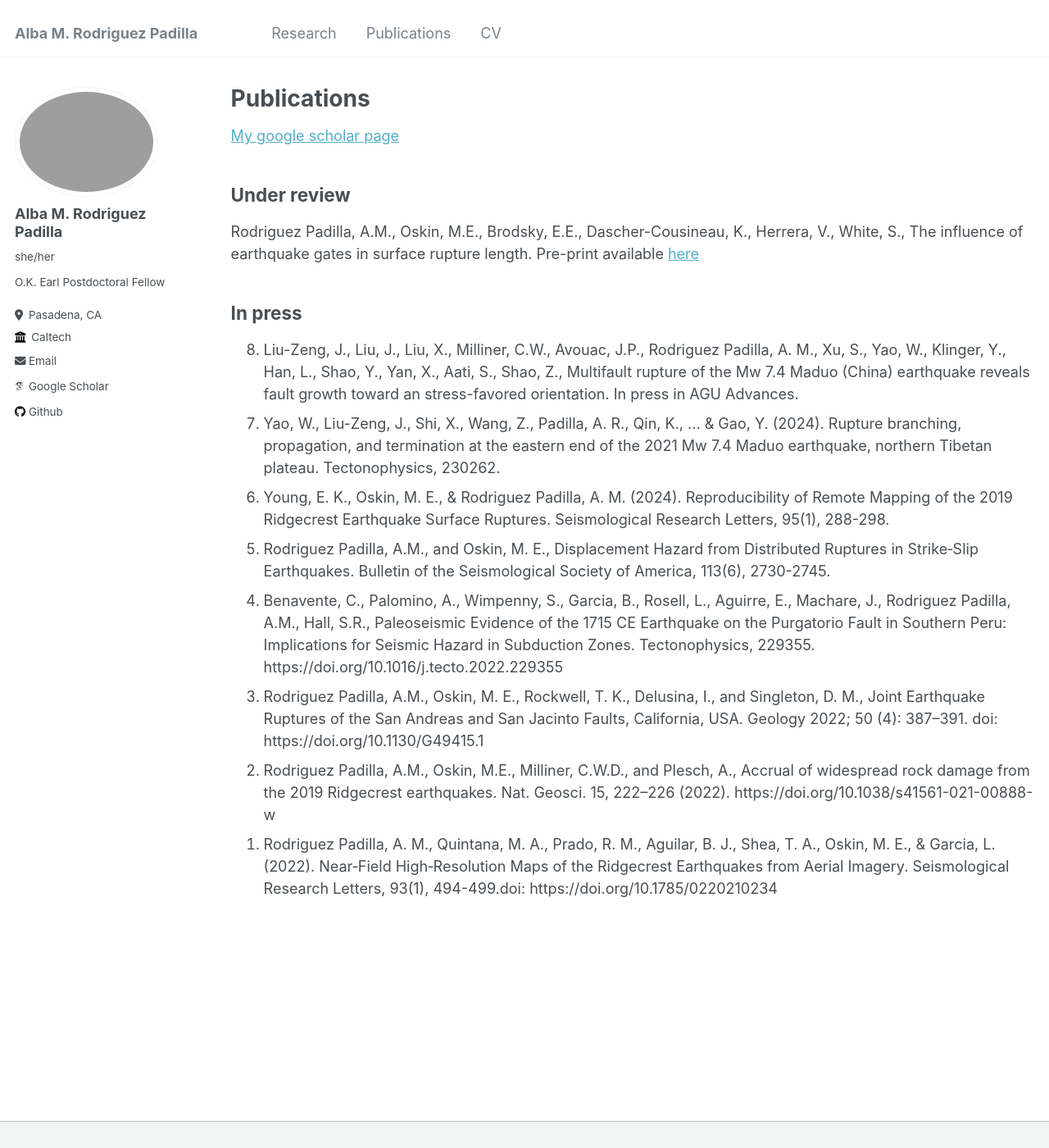
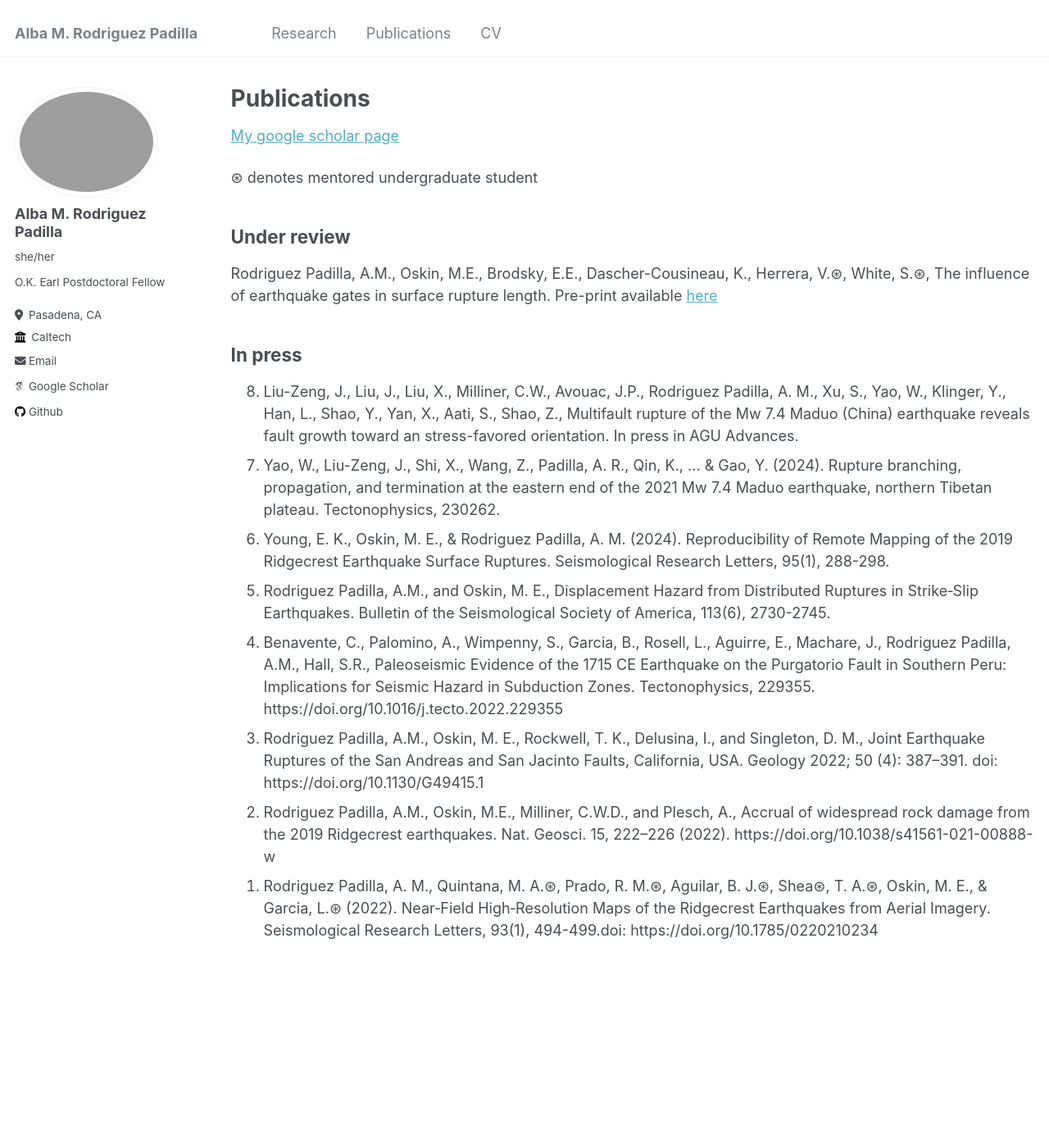
Before and after one commit to absrp/absrp.github.io, a Jekyll site: the page built from _pages/publications.md, in a window 1280 px wide and 1400 px high. Shown: the whole window at 82% size. Built offline with Jekyll 4.4.1, drawn with Linux system fonts in a browser that asks for light colours; some web fonts are replaced.

Commit message:
Update publications.md

```diff
--- a/_pages/publications.md
+++ b/_pages/publications.md
@@ -7,9 +7,11 @@ author_profile: true
 
  [My google scholar page](https://scholar.google.com/citations?user=eq-YN5sAAAAJ&hl=en)
 
+⊛ denotes mentored undergraduate student
+
 ## Under review
 
-Rodriguez Padilla, A.M., Oskin, M.E., Brodsky, E.E., Dascher-Cousineau, K., Herrera, V., White, S., The influence of earthquake gates in surface rupture length. Pre-print available [here](essopenarchive.org/users/700353/articles/687281-the-influence-of-earthquake-gates-on-surface-rupture-length)
+Rodriguez Padilla, A.M., Oskin, M.E., Brodsky, E.E., Dascher-Cousineau, K., Herrera, V.⊛, White, S.⊛, The influence of earthquake gates in surface rupture length. Pre-print available [here](essopenarchive.org/users/700353/articles/687281-the-influence-of-earthquake-gates-on-surface-rupture-length)
 
 ## In press
 
@@ -21,6 +23,6 @@ Rodriguez Padilla, A.M., Oskin, M.E., Brodsky, E.E., Dascher-Cousineau, K., Herr
   <li> Benavente, C., Palomino, A., Wimpenny, S., Garcia, B., Rosell, L., Aguirre, E., Machare, J., Rodriguez Padilla, A.M., Hall, S.R., Paleoseismic Evidence of the 1715 CE Earthquake on the Purgatorio Fault in Southern Peru: Implications for Seismic Hazard in Subduction Zones. Tectonophysics, 229355. https://doi.org/10.1016/j.tecto.2022.229355 </li>
   <li>  Rodriguez Padilla, A.M., Oskin, M. E., Rockwell, T. K., Delusina, I., and Singleton, D. M., Joint Earthquake Ruptures of the San Andreas and San Jacinto Faults, California, USA. Geology 2022; 50 (4): 387–391. doi: https://doi.org/10.1130/G49415.1 </li>
   <li> Rodriguez Padilla, A.M., Oskin, M.E., Milliner, C.W.D., and Plesch, A., Accrual of widespread rock damage from the 2019 Ridgecrest earthquakes. Nat. Geosci. 15, 222–226 (2022). https://doi.org/10.1038/s41561-021-00888-w </li>
-  <li> Rodriguez Padilla, A. M., Quintana, M. A., Prado, R. M., Aguilar, B. J., Shea, T. A., Oskin, M. E., & Garcia, L. (2022). Near‐Field High‐Resolution Maps of the Ridgecrest Earthquakes from Aerial Imagery. Seismological Research Letters, 93(1), 494-499.doi: https://doi.org/10.1785/0220210234 </li>
+  <li> Rodriguez Padilla, A. M., Quintana, M. A.⊛, Prado, R. M.⊛, Aguilar, B. J.⊛, Shea⊛, T. A.⊛, Oskin, M. E., & Garcia, L.⊛ (2022). Near‐Field High‐Resolution Maps of the Ridgecrest Earthquakes from Aerial Imagery. Seismological Research Letters, 93(1), 494-499.doi: https://doi.org/10.1785/0220210234 </li>
 
 </ol>
```
